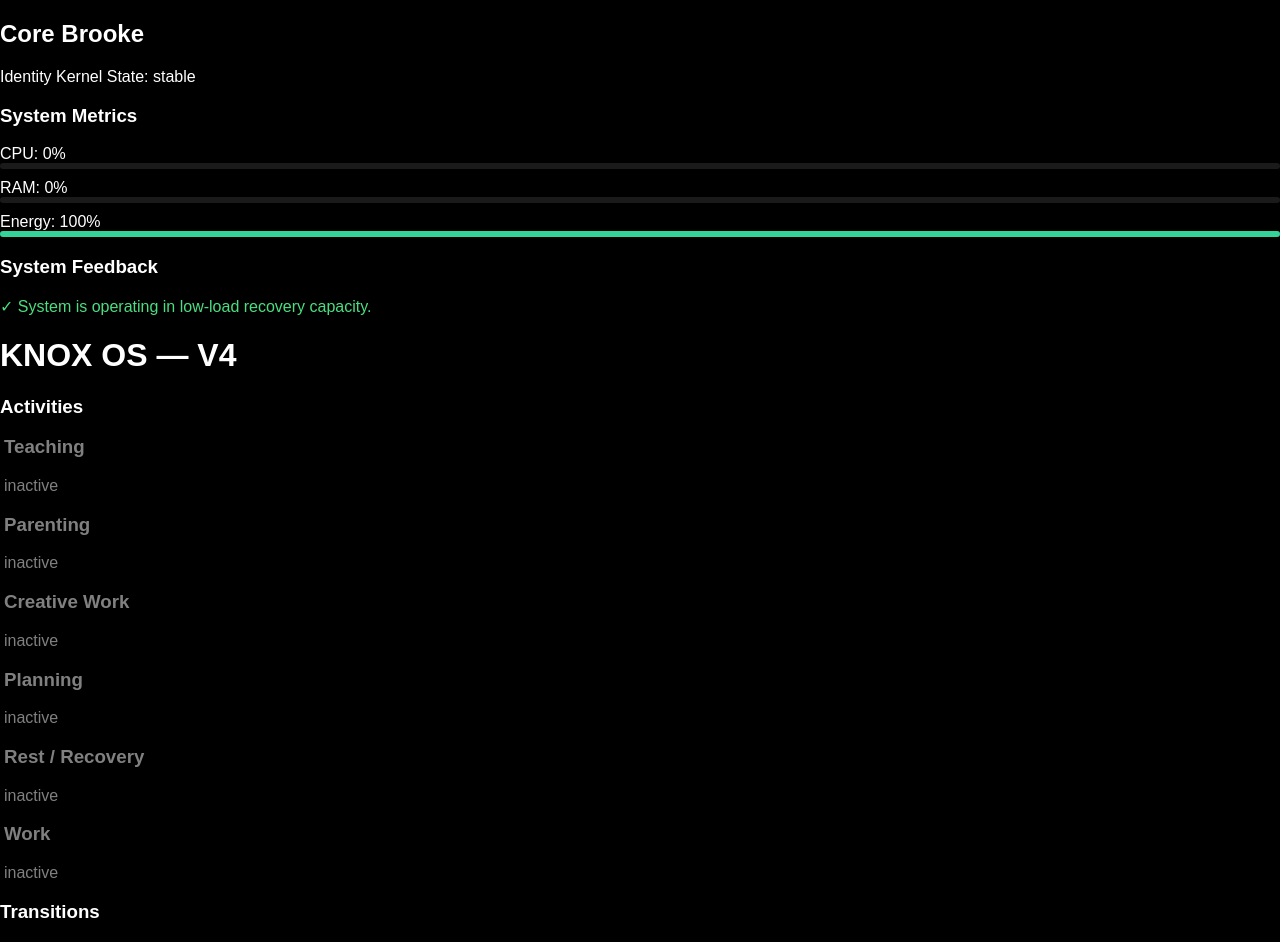
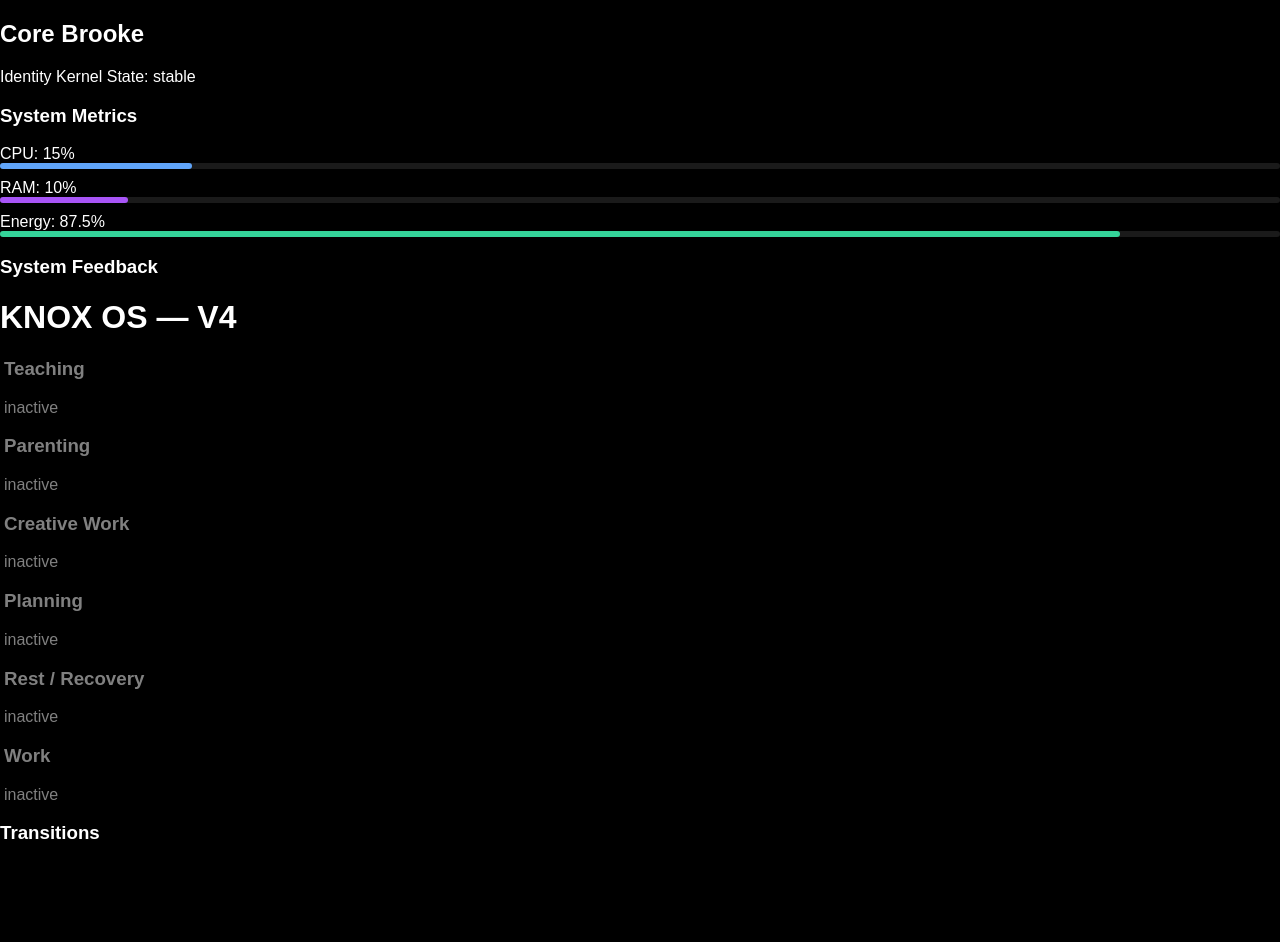
Before and after one commit to KnoxtheYeil/knox-os, a React (Vite) app: page / in a window 1280 px wide. After the commit the page ends 863 px from the top, so only its background shows below. Built offline with nearby package versions, Linux system fonts and the light colour scheme.

Commit message:
KNOX OS Base Activities V4.6 + Spectral positioning V4.7

```diff
--- a/src/App.jsx
+++ b/src/App.jsx
@@ -1,33 +1,67 @@
-import { useState, useMemo } from "react";
+import { useState } from "react";
 
-/* UI Components */
-// import BrookeCard from "./components/BrookeCard";
 import CorePanel from "./components/CorePanel";
 import SystemMetrics from "./components/SystemMetrics";
 import TransitionLog from "./components/TransitionLog";
 
-/* V4 DATA */
 import { activities } from "./data/activities";
+import { evaluateSystem } from "./data/evaluateSystem";
+import { spectrumDefinitions } from "./data/spectrumDefinitions";
 
-/* V4 ENGINE */
-import { aggregateLoad } from "./engine/aggregateLoad";
-import { deriveBrookeStates } from "./engine/deriveBrookeStates";
-import { evaluateSystem } from "./engine/evaluateSystem";
+import { useBrookeEngine } from "./engine/useBrookeEngine";
 
 export default function App() {
-  /* =========================
-     🧠 STATE (V4 SOURCE OF TRUTH)
-  ========================== */
-
   const [activeActivities, setActiveActivities] = useState([]);
   const [log, setLog] = useState([]);
 
-  /* =========================
-     🔁 ACTIVITY TOGGLE SYSTEM
-  ========================== */
+  const [spectra, setSpectra] = useState({
+    social_isolation: 0.5,
+    creative_structure: 0.5,
+    rest_stimulation: 0.5,
+    independent_collab: 0.5,
+    stability_crisis: 0.5,
+  });
+
+  const {
+    baseLoad,
+    spectrumAdjustedLoad,
+    brookeStates,
+  } = useBrookeEngine({
+    activeActivities,
+    spectra,
+    spectrumDefinitions,
+  });
+
+  const evaluation = evaluateSystem(brookeStates);
+
+  const coreState =
+    brookeStates?.executive?.status || "stable";
+
+  const metrics = {
+    cpu: Math.min(
+      (spectrumAdjustedLoad.executive || 0) +
+        (spectrumAdjustedLoad.social || 0),
+      100
+    ),
+    ram: Math.min(
+      (spectrumAdjustedLoad.caregiver || 0) +
+        (spectrumAdjustedLoad.creative || 0),
+      100
+    ),
+    battery: Math.max(
+      100 -
+        (
+          (spectrumAdjustedLoad.survival || 0) +
+          (spectrumAdjustedLoad.executive || 0)
+        ),
+      0
+    ),
+  };
 
   const toggleActivity = (activity) => {
-    const exists = activeActivities.some((a) => a.id === activity.id);
+    const exists = activeActivities.some(
+      (a) => a.id === activity.id
+    );
 
     const updated = exists
       ? activeActivities.filter((a) => a.id !== activity.id)
@@ -43,62 +77,22 @@ export default function App() {
     ]);
   };
 
-  /* =========================
-     ⚙️ V4 ENGINE PIPELINE
-  ========================== */
-
-  const load = useMemo(() => {
-    return aggregateLoad(activeActivities);
-  }, [activeActivities]);
-
-  const brookeStates = useMemo(() => {
-    return deriveBrookeStates(load);
-  }, [load]);
-
-  const evaluation = useMemo(() => {
-    return evaluateSystem(brookeStates);
-  }, [brookeStates]);
-
-  /* =========================
-     🧠 DERIVED UI STATE
-  ========================== */
-
-  const coreState = brookeStates.executive?.status || "stable";
-
-  const metrics = {
-    cpu: Math.min((load.executive || 0) + (load.social || 0), 100),
-    ram: Math.min((load.caregiver || 0) + (load.creative || 0), 100),
-    battery: Math.max(
-      100 - ((load.survival || 0) + (load.executive || 0)),
-      0
-    ),
-  };
-
-  /* =========================
-     🎨 UI RENDER
-  ========================== */
-
   return (
     <div className="layout">
-
-      {/* LEFT PANEL */}
       <div>
         <CorePanel coreState={coreState} />
         <SystemMetrics metrics={metrics} />
 
-        {/* SYSTEM FEEDBACK */}
         <div className="glass">
           <h3>System Feedback</h3>
 
-          {evaluation?.warnings?.length > 0 &&
-            evaluation.warnings.map((w, i) => (
+          {evaluation?.warnings?.map((w, i) => (
             <p key={i} style={{ color: "#ff6b6b" }}>
               ⚠ {w}
             </p>
           ))}
 
-          {evaluation?.praise?.length > 0 &&
-            evaluation.praise.map((p, i) => (
+          {evaluation?.praise?.map((p, i) => (
             <p key={i} style={{ color: "#4ade80" }}>
               ✓ {p}
             </p>
@@ -106,11 +100,8 @@ export default function App() {
         </div>
       </div>
 
-      {/* CENTER PANEL */}
       <div>
         <h1>KNOX OS — V4</h1>
-
-        <h3>Activities</h3>
 
         {activities.map((activity) => {
           const isActive = activeActivities.some(
@@ -138,11 +129,9 @@ export default function App() {
         })}
       </div>
 
-      {/* RIGHT PANEL */}
       <div>
         <TransitionLog log={log} />
       </div>
-
     </div>
   );
 }
--- /dev/null
+++ b/src/data/evaluateSystem.js
@@ -0,0 +1,14 @@
+export function evaluateSystem(state) {
+  const warnings = [];
+  const praise = [];
+
+  if (state?.executive?.status === "overloaded") {
+    warnings.push("Executive system overloaded");
+  }
+
+  if (state?.creative?.status === "active") {
+    praise.push("Creative system engaged");
+  }
+
+  return { warnings, praise };
+}
--- /dev/null
+++ b/src/data/spectrumDefinitions.js
@@ -0,0 +1,33 @@
+export const spectrumDefinitions = [
+  {
+    id: "social_isolation",
+
+    positive: {
+      load: {
+        social: 15,
+      },
+    },
+
+    negative: {
+      load: {
+        survival: 10,
+      },
+    },
+  },
+
+  {
+    id: "creative_structure",
+
+    positive: {
+      load: {
+        creative: 20,
+      },
+    },
+
+    negative: {
+      load: {
+        executive: 15,
+      },
+    },
+  },
+];
--- /dev/null
+++ b/src/engine/applySpectrums.js
@@ -0,0 +1,23 @@
+export function applySpectrums(load = {}, spectrums = {}, definitions = []) {
+  const total = { ...load };
+
+  definitions.forEach((spectrum) => {
+    const position = spectrums[spectrum.id] ?? 0.5;
+
+    const positiveWeight = position;
+    const negativeWeight = 1 - position;
+
+    const applyLoad = (sourceLoad, weight) => {
+      Object.entries(sourceLoad || {}).forEach(([key, value]) => {
+        if (!total[key]) total[key] = 0;
+
+        total[key] += value * weight;
+      });
+    };
+
+    applyLoad(spectrum.positive?.load, positiveWeight);
+    applyLoad(spectrum.negative?.load, negativeWeight);
+  });
+
+  return total;
+}
--- a/src/engine/evaluateSystem.js
+++ /dev/null
@@ -1,52 +0,0 @@
-export function evaluateSystem(brookes) {
-  const warnings = [];
-  const praise = [];
-
-  const values = Object.values(brookes);
-
-  const overloaded = values.filter((b) => b.load >= 100);
-  const highLoad = values.filter((b) => b.load >= 70);
-  const recovering = values.filter((b) => b.status === "recovering");
-
-  // ⚠️ CRITICAL OVERLOAD
-  if (overloaded.length >= 1) {
-    warnings.push(
-      "One or more Brookes are in critical overload state."
-    );
-  }
-
-  // ⚠️ MULTI-SYSTEM STRAIN
-  if (highLoad.length >= 2) {
-    warnings.push(
-      "Multiple cognitive systems are operating under high load simultaneously."
-    );
-  }
-
-  // ⚠️ NO RECOVERY BUFFER
-  if (recovering.length === 0 && highLoad.length >= 1) {
-    warnings.push(
-      "No active recovery offset detected during elevated load."
-    );
-  }
-
-  // ✅ BALANCED STATE
-  if (
-    overloaded.length === 0 &&
-    highLoad.length <= 1 &&
-    recovering.length >= 1
-  ) {
-    praise.push("System is well balanced with active recovery support.");
-  }
-
-  // ✅ LOW LOAD STATE
-  const totalLoad = values.reduce((sum, b) => sum + b.load, 0);
-
-  if (totalLoad < 80) {
-    praise.push("System is operating in low-load recovery capacity.");
-  }
-
-  return {
-    warnings,
-    praise,
-  };
-}
--- /dev/null
+++ b/src/engine/useBrookeEngine.js
@@ -0,0 +1,36 @@
+import { useMemo } from "react";
+
+import { aggregateLoad } from "./aggregateLoad";
+import { deriveBrookeStates } from "./deriveBrookeStates";
+import { applySpectrums } from "./applySpectrums";
+
+export function useBrookeEngine({
+  activeActivities,
+  spectra,
+  spectrumDefinitions,
+}) {
+  // 1. Base load
+  const baseLoad = useMemo(() => {
+    return aggregateLoad(activeActivities);
+  }, [activeActivities]);
+
+  // 2. Spectrum adjustment
+  const spectrumAdjustedLoad = useMemo(() => {
+    return applySpectrums(
+      baseLoad,
+      spectra,
+      spectrumDefinitions
+    );
+  }, [baseLoad, spectra, spectrumDefinitions]);
+
+  // 3. Derived system state
+  const brookeStates = useMemo(() => {
+    return deriveBrookeStates(spectrumAdjustedLoad);
+  }, [spectrumAdjustedLoad]);
+
+  return {
+    baseLoad,
+    spectrumAdjustedLoad,
+    brookeStates,
+  };
+}
```
Also changed, not shown: src/components/SpectrumSlider.jsx (added, +23 -0 lines), src/data/activitySpectrum.js (+17 -93 lines). Lines whose indentation alone changed are shown as unchanged.
